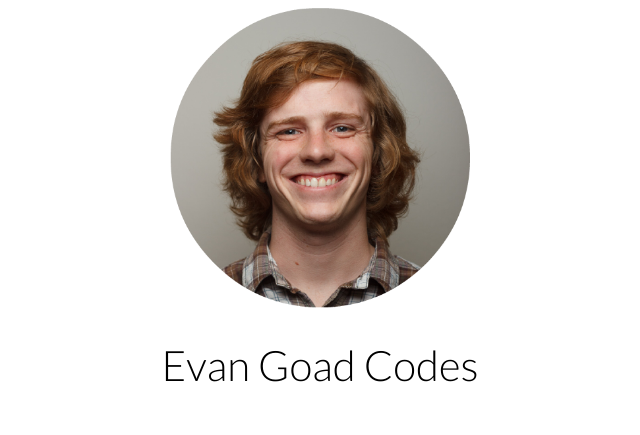
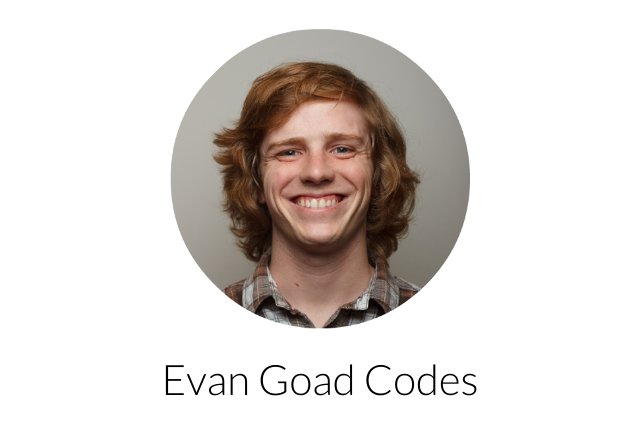
Before and after one commit to evangoad/evangoad.github.io, a Jekyll site: the page built from index.html, in a window 1280 px wide. Shown: the top 435 px of the page, without its empty margins (320-960 px from the left). Built offline with Jekyll 4.4.1, drawn with Linux system fonts in a browser that asks for light colours.

Commit message:
PATCH: the spacing in the current layout

```diff
--- a/css/screen.css
+++ b/css/screen.css
@@ -8,4 +8,9 @@ body {
 
 h1 {
   font-weight: 100;
+  margin: 21px 0;
 }
+
+img {
+  margin-top: 21px;
+}
```
